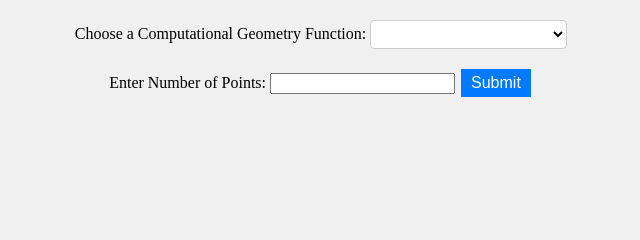
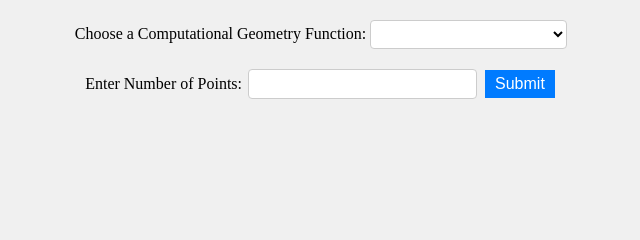
Before and after one commit to grcodeman/cs4900-geocalc, a Flask app: page / in a window 1280 px wide. Shown: the part 510-750 px from the top of the page, without its empty margins (319-959 px from the left). Run offline with Flask 3, Linux system fonts and the light colour scheme.

Commit message:
updated styling for points input

```diff
--- a/static/css/styles.css
+++ b/static/css/styles.css
@@ -17,6 +17,17 @@ input[type="submit"] {
     cursor: pointer;
 }
 
+/* Style the number input to match the select field */
+input[type="number"] {
+    border: 1px solid #ccc;
+    padding: 5px 10px;
+    border-radius: 4px;
+    background-color: white;
+    font-size: 16px;
+    margin: 4px 2px;
+}
+
+
 /* Style the select element */
 select {
     border: 1px solid #ccc;
```
